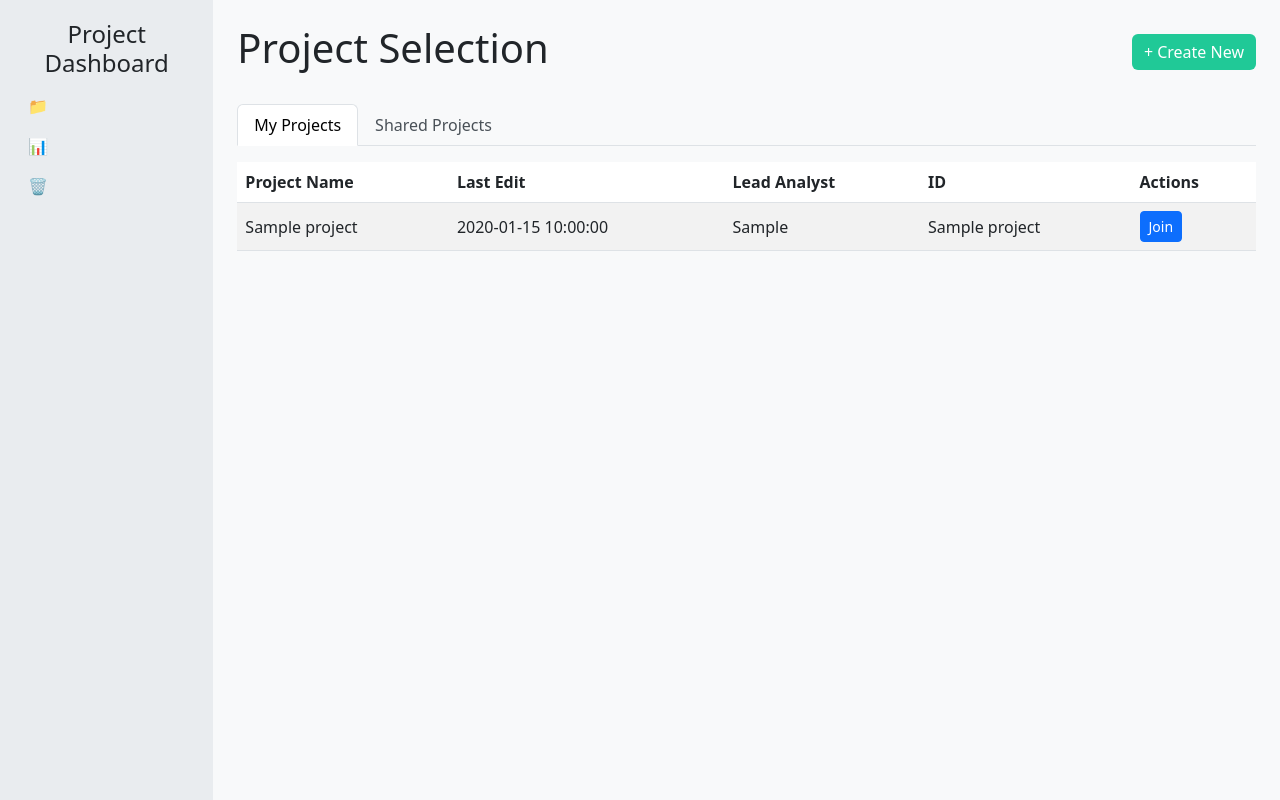
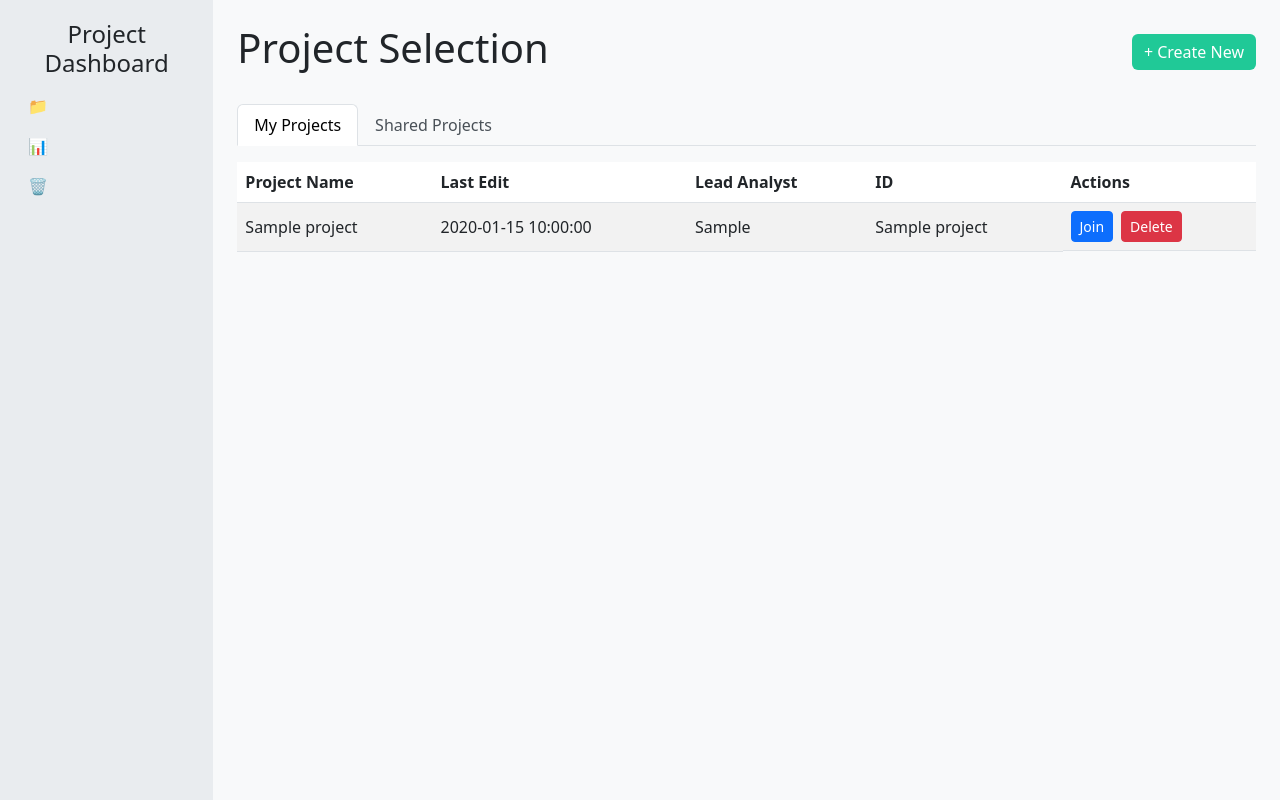
Before and after one commit to Mayra-Robles/Team10, a Flask app: template templates/dashboard.html in a window 1280 px wide. Run offline with Flask 3, Linux system fonts and the light colour scheme; the template is opened without the code that fills it: most values are stand-ins (such as "Sample title", 1, 10 or a date in 2020).

Commit message:
Added delete functionality to new GUI

```diff
--- a/app.py
+++ b/app.py
@@ -1,10 +1,28 @@
-from flask import Flask, render_template, request, redirect, url_for
+from flask import Flask, render_template, request, redirect, url_for, jsonify
 from ProjectManager import ProjectManager
+from flask_cors import CORS
 
 app = Flask(__name__)
+CORS(app) #NEEDED FOR SVELTE
 
 # Initialize ProjectManager with Neo4j connection
 pm = ProjectManager(uri="neo4j://941e739f.databases.neo4j.io", user="neo4j", password="Team_Blue")
+
+#API ROUTES ↓
+@app.route("/projects", methods=["GET"])
+def get_projects():
+    return jsonify(pm.get_all_projects())
+
+@app.route("/my_projects/<initials>", methods=["GET"])
+def get_my_projects(initials):
+    return jsonify(pm.get_my_projects(initials))
+
+@app.route("/delete/<project_name>", methods=["POST"])
+def delete_project(project_name):
+    success = pm.delete_project(project_name)
+    if success:
+        return redirect(url_for('dashboard'))
+    return "Could not delete project", 400
 
 @app.route('/')
 def dashboard():
@@ -31,6 +49,7 @@ def create_project():
 
     return render_template('create_project.html')
 
+#cleanup
 @app.teardown_appcontext
 def close_db(error):
     pm.close()
--- a/templates/dashboard.html
+++ b/templates/dashboard.html
@@ -90,8 +90,11 @@
                                     <td>{{ project.last_edit_date }}</td>
                                     <td>{{ project.lead_analyst_initials }}</td>
                                     <td>{{ project.project_name }}</td>
-                                    <td>
+                                    <td class="d-flex gap-2">
                                         <a href="#" class="btn btn-sm btn-primary">Join</a>
+                                        <form action="{{ url_for('delete_project', project_name=project.project_name) }}" method="POST" onsubmit="return confirm('Are you sure you want to delete this project?');">
+                                            <button type="submit" class="btn btn-sm btn-danger">Delete</button>
+                                        </form>
                                     </td>
                                 </tr>
                                 {% endfor %}
```
